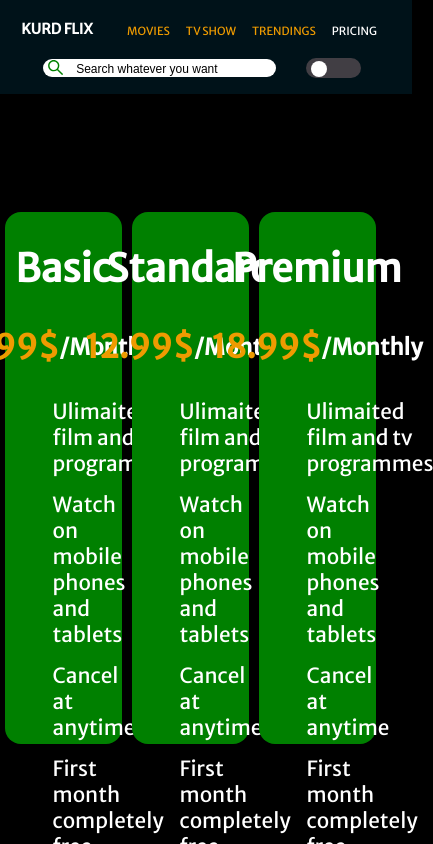
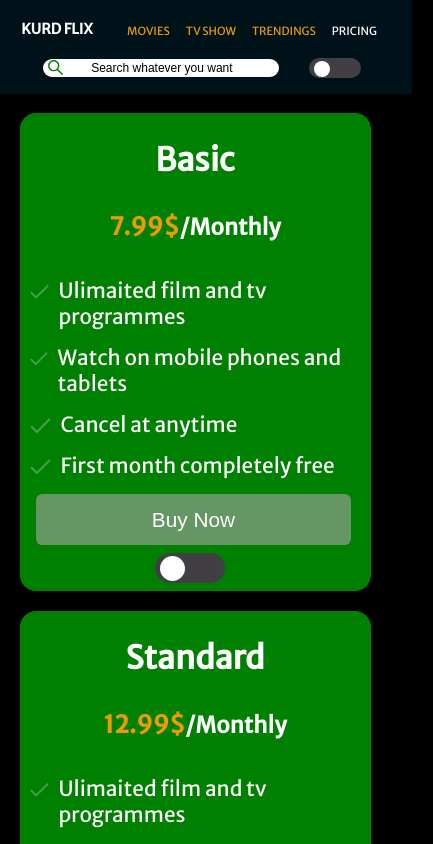
Before and after one commit to Aram442/movie-app, a React (Create React App) app: page /Pricing in a window 390 px wide. Shown: the top 844 px of the page, 433 px wide, since content can reach past the window. Built offline with nearby package versions, Linux system fonts and the light colour scheme.

Commit message:
last update for mobile responsive

```diff
--- a/src/Components/NavBar.jsx
+++ b/src/Components/NavBar.jsx
@@ -61,7 +61,7 @@
               type="text"
               placeholder="Search whatever you want"
               onChange={(e) => setInputValue(e.target.value)}
-              className="input-placeholder custom-placeholder"
+              className="input-font custom-placeholder"
             />
             <AiOutlineSearch fontSize={21} color="green" id="search" />
             <div id="Color-switcher" onClick={() => setToggle(!toggle)}>
@@ -71,7 +71,6 @@
             </div>
           </div>
         </nav>
-
         <Routes>
           <Route path="" element={<Movies />} />
           <Route path="TvShows" element={<TvShows />} />
--- a/src/Components/Pricing.jsx
+++ b/src/Components/Pricing.jsx
@@ -44,6 +44,7 @@
               <FcCheckmark fontSize={25} id="checkmark" />
               First month completely free
             </span>
+
             <button id="button1">Buy Now</button>
             <div id="darktheme">
               <div
@@ -66,6 +67,7 @@
                 ></div>
               </div>
             </div>
+
           </div>
 
           {/* ######################################################################################### */}
--- a/src/Styles/NavBar.css
+++ b/src/Styles/NavBar.css
@@ -184,6 +184,7 @@
     width: 60%;
     height: 1rem;
     margin-left: 2rem;
+    font-size: 12px;
   }
 
   .custom-placeholder::placeholder {
@@ -193,6 +194,13 @@
     padding-left: 1rem;
   }
 
+  input[type="text"].custom-placeholder {
+    font-size: 12px; /* to Change input font size when Search for something */
+    font-weight: lighter;
+    color: black;
+    padding-left: 2rem;
+  }
+
   #search {
     /* position: static; */
     margin: 0px 0px 0px 2.2rem;
--- a/src/Styles/Pricing.css
+++ b/src/Styles/Pricing.css
@@ -8,6 +8,7 @@
   display: flex;
   justify-content: center;
   align-items: center;
+  flex-wrap: wrap;
 }
 .backgroun-Color-secondary {
   width: 100vw;
@@ -17,6 +18,7 @@
   display: flex;
   justify-content: center;
   align-items: center;
+  flex-wrap: wrap;
 }
 .Pricing-container {
   display: flex;
@@ -54,7 +56,6 @@
   align-items: center;
   justify-content: center;
   flex-direction: row;
-
 }
 .light-Theme1 h3,
 .light-Theme2 h3,
@@ -163,3 +164,109 @@
   border-radius: 50%;
   transition: 0.6s;
 }
+
+/* Responsive styles for mobile devices ########################################### */
+@media (max-width: 768px) {
+  .backgroun-Color-Main,
+  .backgroun-Color-secondary {
+    height: auto;
+    padding-top: 1.2rem;
+  }
+
+  .Pricing-container {
+    flex-direction: column;
+    align-items: center;
+  }
+
+  .Pricing-option1,
+  .Pricing-option2,
+  .Pricing-option3,
+  .light-Theme1,
+  .light-Theme2,
+  .light-Theme3 {
+    width: 90%;
+    height: auto;
+    margin-right: 0;
+    margin-bottom: 20px;
+  }
+
+  .Pricing-option1 h3,
+  .Pricing-option2 h3,
+  .Pricing-option3 h3,
+  .light-Theme1 h3,
+  .light-Theme2 h3,
+  .light-Theme3 h3 {
+    text-align: center;
+    font-size: 1.5rem;
+  }
+
+  .Pricing-option1 h2,
+  .Pricing-option2 h2,
+  .Pricing-option3 h2,
+  .light-Theme1 h2,
+  .light-Theme2 h2,
+  .light-Theme3 h2 {
+    text-align: center;
+    font-size: 2rem;
+  }
+
+  .Pricing-option1 span,
+  .Pricing-option2 span,
+  .Pricing-option3 span,
+  .light-Theme1 span,
+  .light-Theme2 span,
+  .light-Theme3 span {
+    margin-left: 0.5rem;
+    margin-top: 0.5rem;
+  }
+  #button1 {
+    margin: 0 0 0.5rem 1rem;
+  }
+  #button2 {
+    margin: 0 0 0.5rem 1rem;
+  }
+  #button3 {
+    margin: 0 0 0.5rem 1rem;
+  }
+  button {
+    width: 90%;
+    font-size: 1.3rem;
+  }
+
+  #darktheme {
+    justify-content: center;
+    margin-bottom: 0.5rem;
+  }
+
+  .Pricing-yearly-darktheme {
+    margin: 0;
+  }
+  .Pricing-yearly-darktheme {
+    position: relative;
+    width: 70px;
+    height: 30px;
+    border-radius: 20px;
+    background-color: #413e44;
+    margin-right: 10px;
+  }
+  .Pricing-monthly-darktheme {
+    position: absolute;
+    left: 5px;
+    top: 3px;
+    background-color: #fff;
+    width: 25px;
+    height: 25px;
+    border-radius: 50%;
+    transition: 0.6s;
+  }
+  .Pricing-monthly-light {
+    position: absolute;
+    background-color: #fff;
+    left: 40px;
+    top: 3px;
+    width: 25px;
+    height: 25px;
+    border-radius: 50%;
+    transition: 0.6s;
+  }
+}
--- a/src/Styles/TrailerMovie.css
+++ b/src/Styles/TrailerMovie.css
@@ -39,10 +39,4 @@
     font-size: 1.5rem; /* Reduce font size for smaller screens */
     top: -60px; /* Adjust position for smaller screens */
   }
-  .player-container {
-    width: 50%; /* Set the container width to 100% */
-    max-width: 20px; /* Set a maximum width for the player */
-    max-height: 20px;
-
-  }
 }
```
